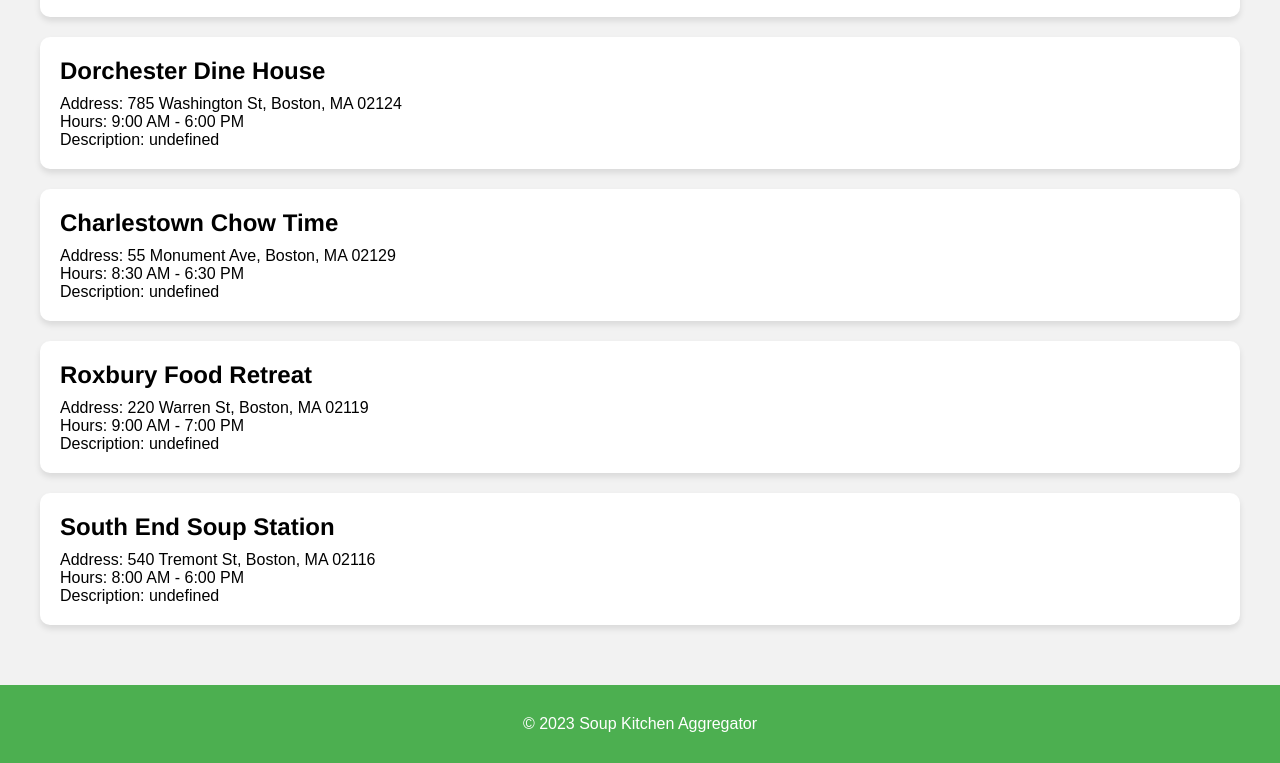
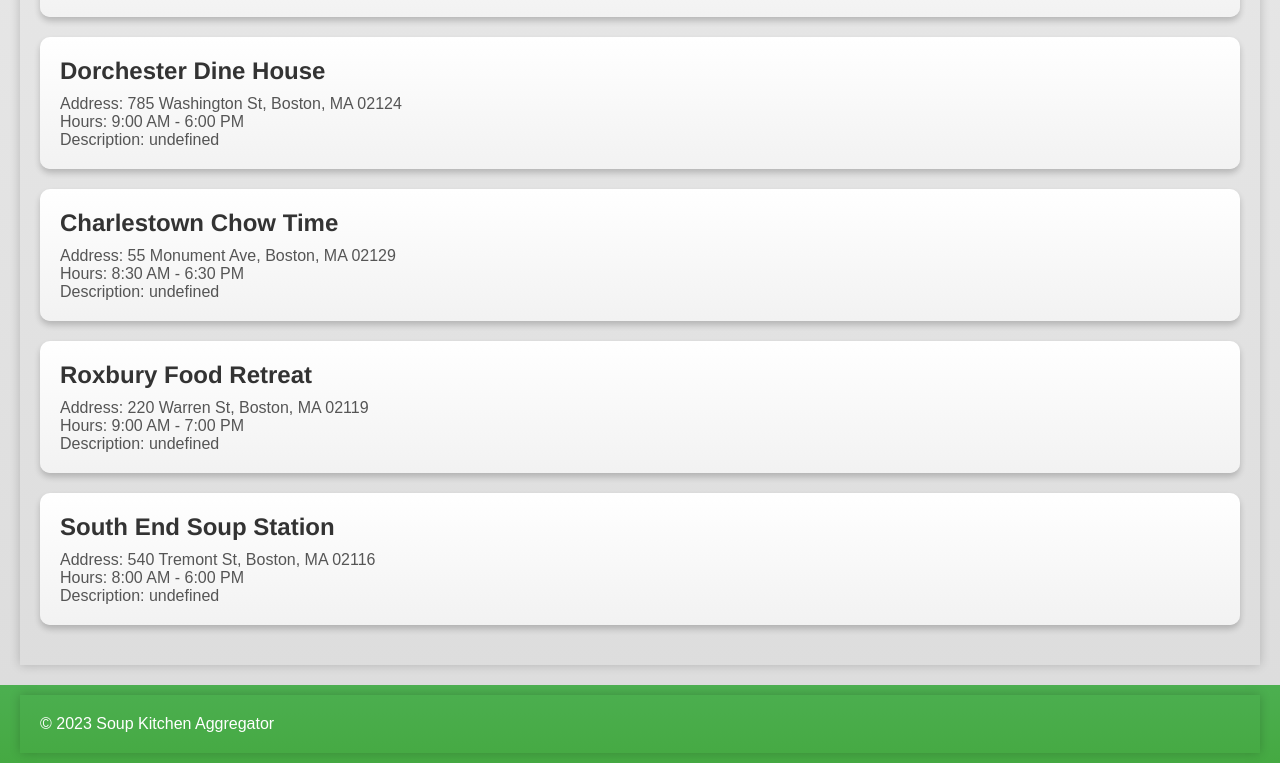
Before and after one commit to aljarida/Minihack, a plain HTML site: page index.html in a window 1280 px wide. Shown: the part 1003-1766 px from the top of the page. Drawn offline with Linux system fonts and the light colour scheme.

Commit message:
Change styling

```diff
--- a/styles.css
+++ b/styles.css
@@ -7,23 +7,25 @@ body, h1, h2, p, ul, li {
 /* Define general styles */
 body {
     font-family: 'Arial', sans-serif;
-    background-color: #f2f2f2;
+    background: linear-gradient(to bottom, #f2f2f2, #dcdcdc);
 }
 
 .container {
     max-width: 1200px;
     margin: 0 auto;
     padding: 20px;
+    box-shadow: 0 0 10px rgba(0, 0, 0, 0.2);
 }
 
-/* Header styles */
-header {
-    background-color: #4CAF50;
+/* Header and Footer styles */
+header, footer {
+    background: linear-gradient(to bottom, #4CAF50, #45A942);
     color: white;
     padding: 10px 0;
+    box-shadow: 0 4px 6px rgba(0, 0, 0, 0.1);
 }
 
-nav.sticky {
+header {
     position: sticky;
     top: 0;
 }
@@ -56,38 +58,30 @@ main {
 
 .soup-kitchen {
     margin-bottom: 20px;
+    transition: transform 0.3s, background-color 0.3s;
 }
 
 .soup-kitchen-card {
-    background-color: #fff;
+    background: linear-gradient(to bottom, #ffffff, #f2f2f2);
     border-radius: 10px;
-    box-shadow: 0 4px 6px rgba(0, 0, 0, 0.1);
+    box-shadow: 0 4px 6px rgba(0, 0, 0, 0.2);
     padding: 20px;
+    transition: transform 0.3s, background-color 0.3s;
 }
 
 .soup-kitchen-card h2 {
     font-family: 'Helvetica Neue', sans-serif;
     font-size: 24px;
     margin-bottom: 10px;
+    color: #333; /* Change the font color */
 }
 
 .soup-kitchen-card p {
     font-size: 16px;
+    color: #555; /* Change the font color */
 }
 
-/* Footer styles */
-footer {
-    background-color: #4CAF50;
-    color: white;
-    text-align: center;
-    padding: 10px 0;
-}
-
-.soup-kitchen {
-    cursor: pointer;
-    transition: transform 0.3s, background-color 0.3s;
-}
-
+/* Animation for expanding soup kitchens */
 .soup-kitchen.expanded {
     transform: scale(1);
     background-color: rgba(0, 0, 0, 0.7);
@@ -101,13 +95,13 @@ footer {
 }
 
 .soup-kitchen.expanded .soup-kitchen-card {
-    background-color: white;
+    background: linear-gradient(to bottom, #ffffff, #f2f2f2);
     position: relative;
     margin: 10% auto;
     padding: 20px;
     border-radius: 10px;
     width: 85%;
-    box-shadow: 0 4px 6px rgba(0, 0, 0, 0.1);
+    box-shadow: 0 4px 6px rgba(0, 0, 0, 0.2);
 }
 
 .soup-kitchen.expanded .expanded-content {
```
